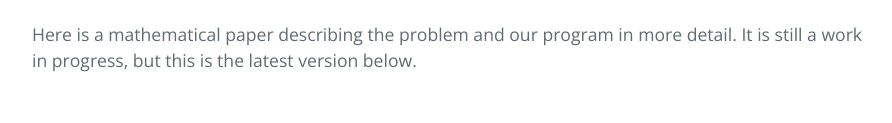
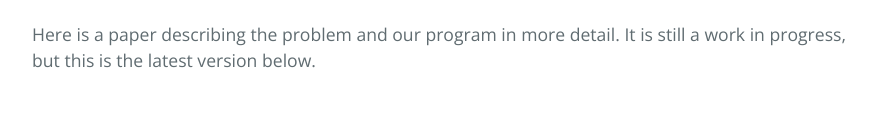
Before and after one commit to SCCapstone/ErlangRouters, a plain HTML site: page index.html in a window 1280 px wide. Shown: the part 1573-1696 px from the top of the page, without its empty margins (192-1084 px from the left). Drawn offline with nearby package versions, Linux system fonts and the light colour scheme.

Commit message:
put updated version of paper and made some more minor changes

```diff
--- a/index.html
+++ b/index.html
@@ -59,7 +59,7 @@
 	<source src="VideoManualDraft.mp4" type="video/mp4">
 </video>
 
-<p>Here is a mathematical paper describing the problem and our program in more detail.
+<p>Here is a paper describing the problem and our program in more detail.
 It is still a work in progress, but this is the latest version below.</p>
 <object width="718" height="700" data="functional-requirements.pdf"></object>
       <footer class="site-footer">
```
Also changed, not shown: 1 other file.
